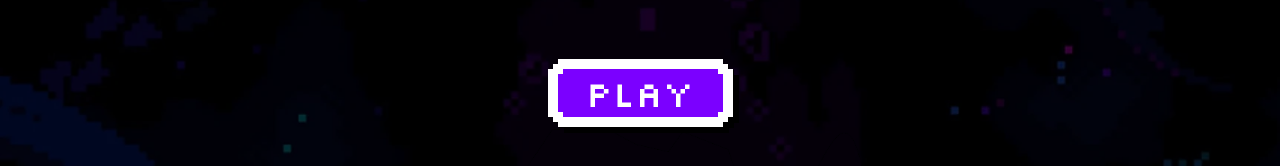
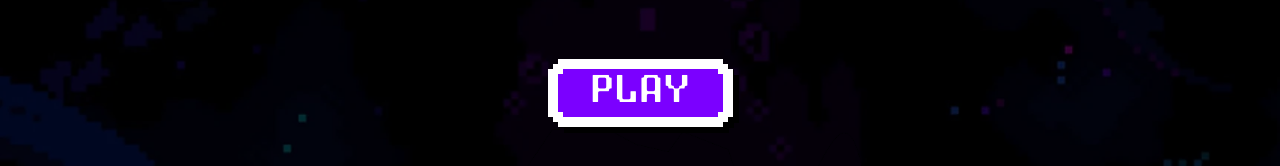
Before and after one commit to ICP-hub/StarDustAdventures, a React (Vite) app in the folder src/StarDustAdventures_frontend/: page / in a window 1280 px wide. Shown: the part 687-853 px from the top of the page. Built offline with nearby package versions, Linux system fonts and the light colour scheme.

Commit message:
Refactor font styles to use "Coin Ding Dong" font in Button component

```diff
--- a/src/StarDustAdventures_frontend/src/components/re-usables/Button/index.css
+++ b/src/StarDustAdventures_frontend/src/components/re-usables/Button/index.css
@@ -8,7 +8,7 @@
 }
 
 .button {
-  @apply float-left border-x-[10px] border-x-white hover:border-x-btnLight relative font-silkscreen transition-all ease-in;
+  @apply float-left border-x-[10px] border-x-white hover:border-x-btnLight relative font-coin transition-all ease-in;
   -webkit-box-sizing:border-box;
   -moz-box-sizing: border-box;
   box-sizing:border-box;
```
